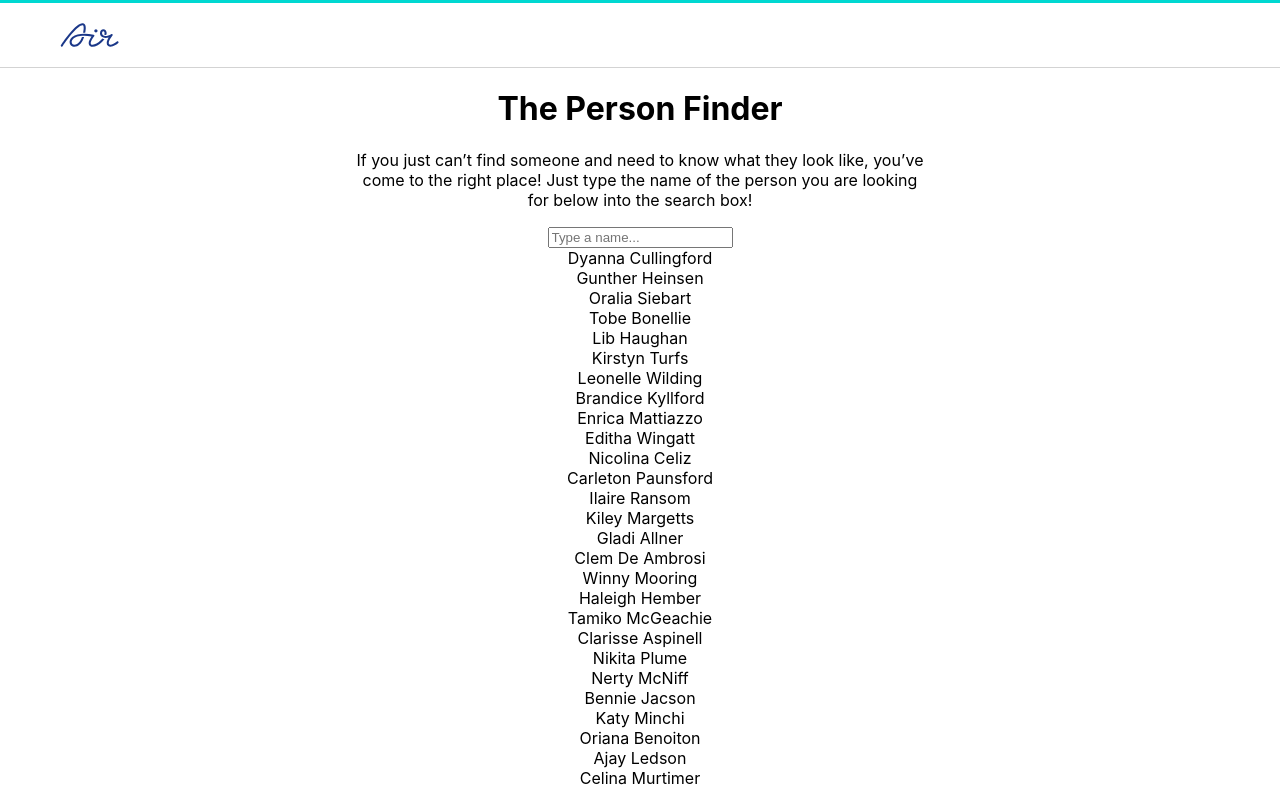
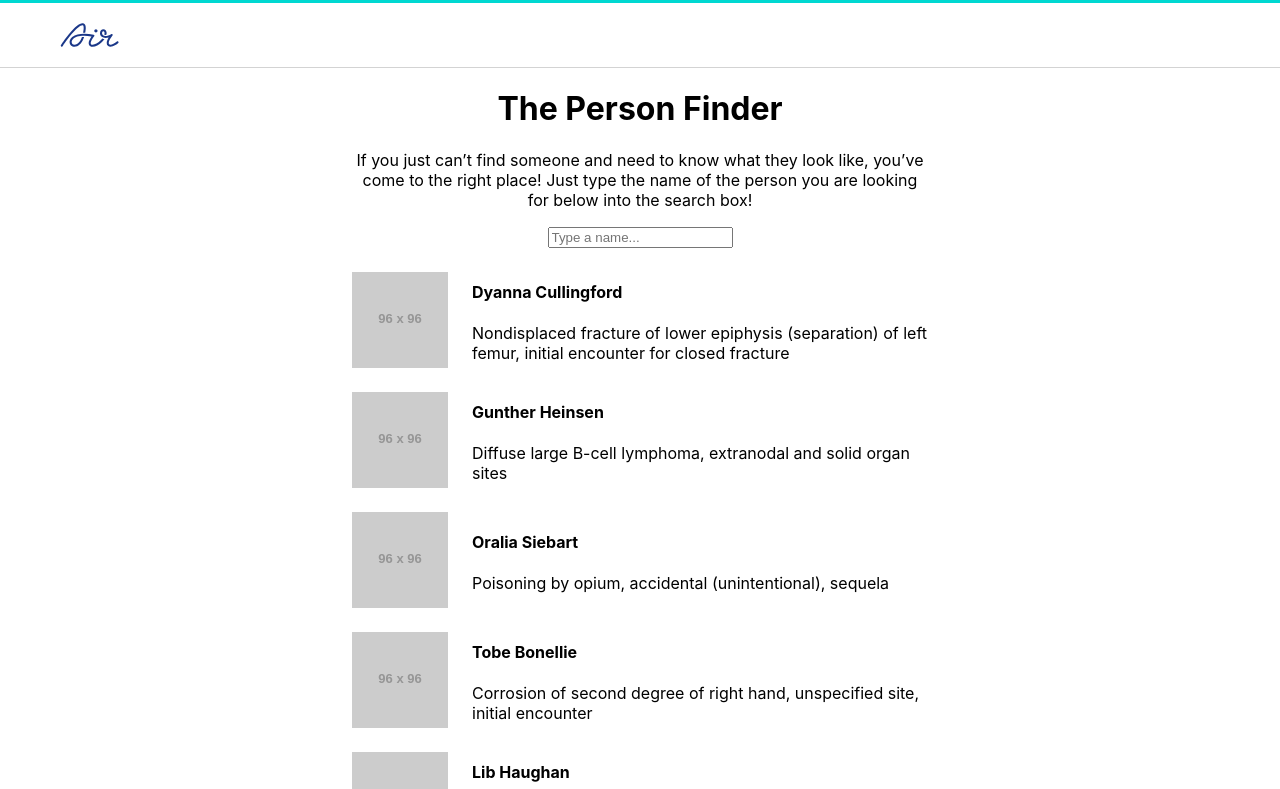
Before and after one commit to thomasweld/air-demo, a React (Create React App) app: page / in a window 1280 px wide. Shown: the top 789 px of the page. Built offline with nearby package versions, Linux system fonts and the light colour scheme.

Commit message:
making some progress with styling

```diff
--- a/src/App.css
+++ b/src/App.css
@@ -40,3 +40,24 @@ ul {
   max-width: 576px;
   margin: auto;
 }
+
+.PersonDetailsBox {
+  width: 100%;
+  height: 96px;
+  display: flex;
+  flex-direction: row;
+  align-items: center;
+  justify-content: left;
+  margin: 24px 0 24px 0;
+}
+
+.personAvatar {
+  width: 96px;
+  height: 96px;
+}
+
+.personNameAndDetails {
+  width: 100%;
+  text-align: left;
+  padding-left: 24px;
+}
--- /dev/null
+++ b/src/components/PersonDetailsBox.tsx
@@ -0,0 +1,28 @@
+import React, { ReactElement } from 'react';
+
+import { Person } from '../types';
+
+const PersonDetailsBox = ({
+  id,
+  name,
+  //   email,
+  avatar,
+  description,
+}: Person): ReactElement => {
+  return (
+    <li key={`${id}-${name}`} className="PersonDetailsBox">
+      <img
+        // src={avatar} // image URLs returning 522 // not working
+        src={'https://via.placeholder.com/96'}
+        className="personAvatar"
+        alt={`Avatar of ${name}`}
+      />
+      <div className="personNameAndDetails">
+        <h4>{name}</h4>
+        <p>{description}</p>
+      </div>
+    </li>
+  );
+};
+
+export default PersonDetailsBox;
--- a/src/components/PersonFinder.tsx
+++ b/src/components/PersonFinder.tsx
@@ -1,14 +1,8 @@
 import React, { ReactElement, useState, useEffect } from 'react';
 
 import peopleData from '../assets/peopleData.json';
-
-type Person = {
-  id: number;
-  name: string;
-  email: string;
-  avatar: string;
-  description: string;
-};
+import { Person } from '../types';
+import PersonDetailsBox from './PersonDetailsBox';
 
 const PersonFinder = (): ReactElement => {
   const [filteredList, setFilteredList] = useState<Person[]>([]);
@@ -41,19 +35,29 @@ const PersonFinder = (): ReactElement => {
         placeholder="Type a name..."
         onChange={handleSearchStringChange}
       />
-      <ul>
-        {searchString === '' &&
-          peopleData.map((person) => {
-            return <li key={person.id}>{person.name}</li>;
+      {searchString === '' && (
+        <ul>
+          {peopleData.map((person) => {
+            return <PersonDetailsBox {...person} />;
           })}
+        </ul>
+      )}
 
-        {searchString !== '' &&
-          filteredList.map((person) => {
-            return <li key={person.id}>{person.name}</li>;
+      {searchString !== '' && (
+        <ul>
+          {filteredList.map((person) => {
+            return <PersonDetailsBox {...person} />;
           })}
-      </ul>
+        </ul>
+      )}
     </div>
   );
 };
 
 export default PersonFinder;
+
+//   {/* {searchString !== '' &&
+//     filteredList.map((person) => {
+//       return <PersonDetailsBox {...person} />;
+//     })}
+// </ul> */}
--- /dev/null
+++ b/src/types.ts
@@ -0,0 +1,7 @@
+export type Person = {
+  id: number;
+  name: string;
+  email: string;
+  avatar: string;
+  description: string;
+};
```
